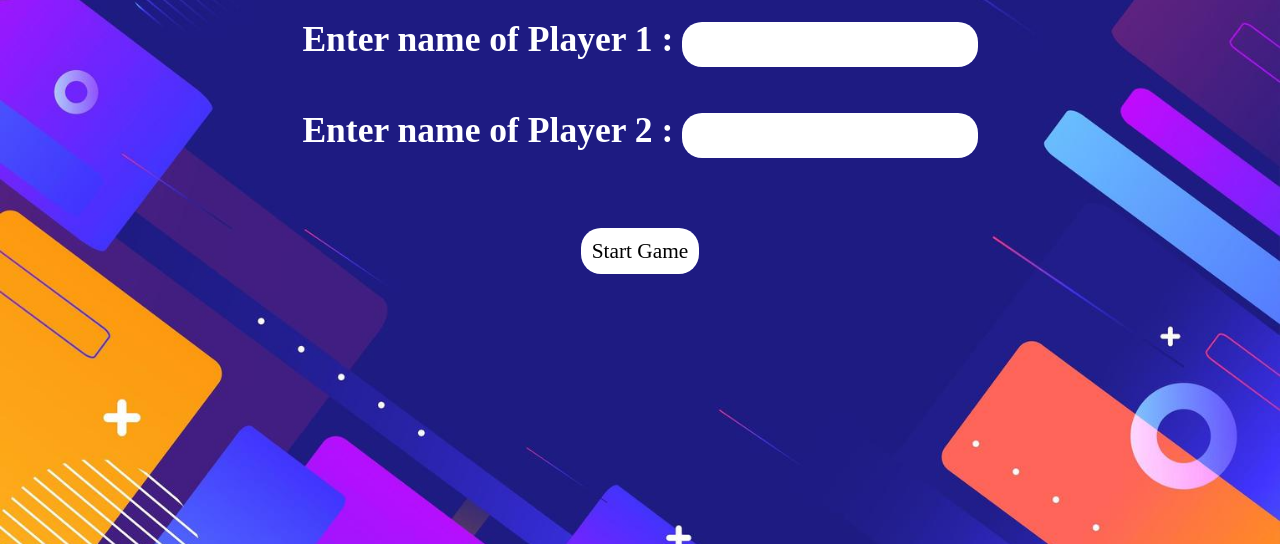
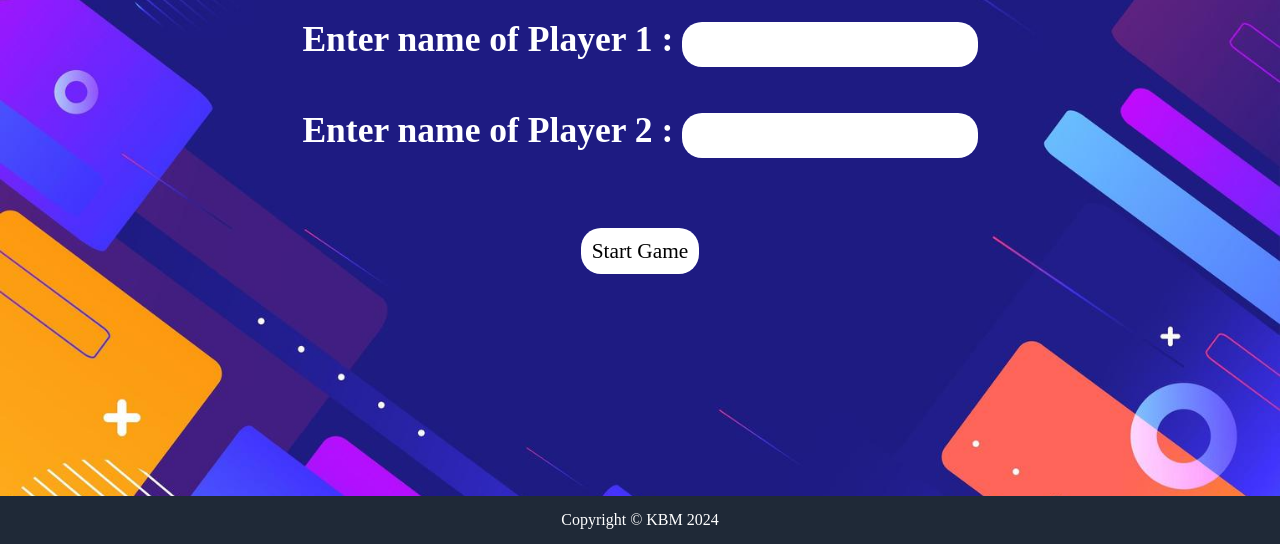
Before and after one commit to krishmaniyar/Tic-Tac-Toe, a plain HTML site: page index.html in a window 1280 px wide. Shown: the part 256-800 px from the top of the page. Drawn offline with Linux system fonts and the light colour scheme; a web font is replaced by a local one.

Commit message:
index.html

```diff
--- a/index.html
+++ b/index.html
@@ -59,5 +59,9 @@
         </div>
         <script src="javascript.js"></script>
     </div>
+    <div
+        style="width: 100%; height: 6vh;text-align: center;justify-content: center;align-content: center; color:white; background-color: #1F2937; position: absolute; bottom: 0px;">
+        Copyright &copy KBM 2024
+    </div>
 </body>
 </html>
--- a/style.css
+++ b/style.css
@@ -9,6 +9,7 @@ body
     background-repeat: no-repeat;
     background-size: 100%;
     color: white;
+    height: 100vh;
 }
 
 h3,h1
```
